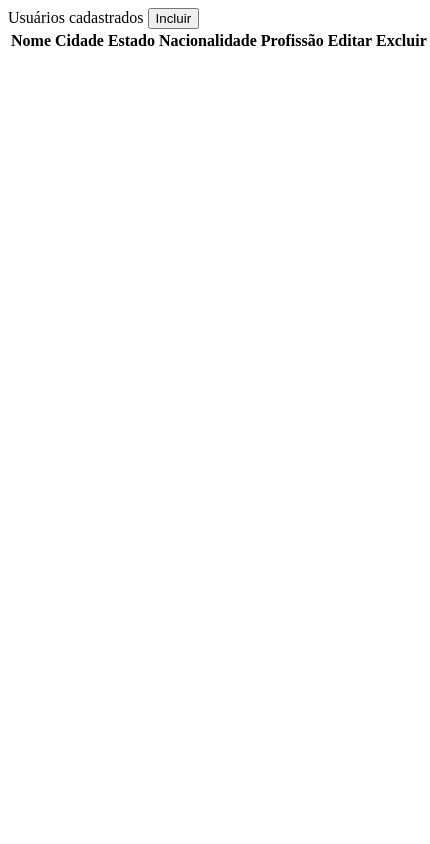
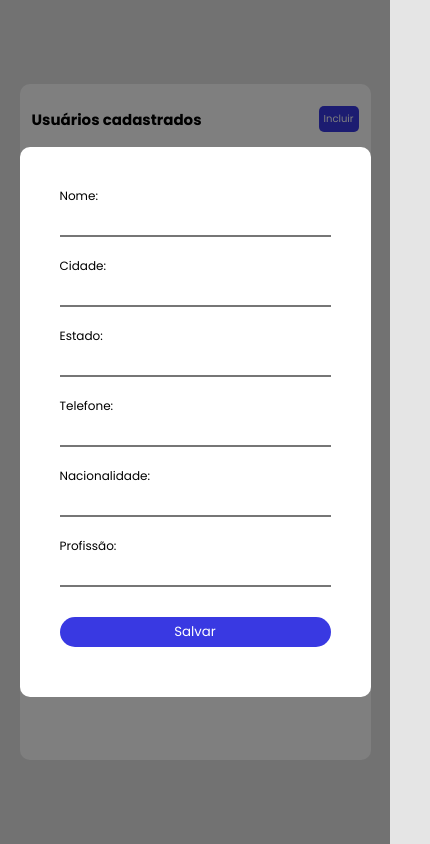
Before and after one commit to gwcamargo/projeto-crud, a plain HTML site: page index.html in a window 390 px wide. Both pictures are taken after a click on the button "Incluir". Shown: the whole page, 430 px wide, since content can reach past the window. Drawn offline with Linux system fonts and the light colour scheme.

Commit message:
crud JavaScript

```diff
--- a/index.html
+++ b/index.html
@@ -11,7 +11,7 @@
     <div class="container">
         <div class="header">
             <span>Usuários cadastrados</span>
-            <button onclick="open_modal()" id="new">Incluir</button>
+            <button onclick="openModal()" id="new">Incluir</button>
         </div>
         <div class="table">
             <table>
@@ -20,6 +20,7 @@
                         <th>Nome</th>
                         <th>Cidade</th>
                         <th>Estado</th>
+                        <th>Telefone</th>
                         <th>Nacionalidade</th>
                         <th>Profissão</th>
                         <th class="ação">Editar</th>
@@ -29,9 +30,31 @@
                 <tbody>
                 </tbody>
             </table>
+        </div>
+        <div class="modal-container">
+            <div class="modal">
+                <form>
+                    <label for="inome">Nome: </label>
+                    <input type="text" name="nome" id="inome">
 
+                    <label for="icidade">Cidade: </label>
+                    <input type="text" name="cidade" id="icidade">
+
+                    <label for="iestado">Estado: </label>
+                    <input type="text" name="estado" id="iestado">
+
+                    <label for="itelfone">Telefone: </label>
+                    <input type="number" name="telefone" id="itelefone">
+
+                    <label for="inacionalidade">Nacionalidade: </label>
+                    <input type="text" name="nacionalidade" id="inacionalidade">
+
+                    <label for="iprofissao">Profissão: </label>
+                    <input type="text" name="profissao" id="iprofissao">
+                    <button id="btn-salvar">Salvar</button>
+                </form>
+            </div>
         </div>
-
     </div>
 
     <script src="index.js"></script>
--- a/index.js
+++ b/index.js
@@ -0,0 +1,110 @@
+const modal = document.querySelector('.modal-container')
+const tbody = document.querySelector('tbody')
+const btnSalvar = document.querySelector('#btn-salvar')
+
+const sNome = document.querySelector('#inome')
+const sCidade = document.querySelector('#icidade')
+
+const sEstado = document.querySelector('#iestado')
+const sTelefone = document.querySelector('#itelefone')
+const sNacionalidade = document.querySelector('#inacionalidade')
+
+const sProfissao = document.querySelector('#iprofissao')
+
+let itens
+let id
+
+const getItensBD = () => JSON.parse(localStorage.getItem('dbfunc')) ?? []
+const setItensBD = () => localStorage.setItem('dbfunc', JSON.stringify(itens))
+
+function loadItens() {
+    itens = getItensBD()
+    tbody.innerHTML = ''
+    itens.forEach((item, index) => {
+        insertItem(item, index)
+    })
+}
+
+loadItens()
+
+function insertItem(item, index) {
+    let tr = document.createElement('tr')
+
+    tr.innerHTML = `
+        <td>${item.nome}</td>
+        <td>${item.cidade}</td>
+        <td>${item.estado}</td>
+        <td>${item.telefone}</td>
+        <td>${item.nacionalidade}</td>
+        <td>${item.profissao}</td>
+        <td class="acao">
+            <button onclick="editItem(${index})"><i class="bx bx-edit"></i></button>
+        </td>
+        <td class="acao">
+            <button onclick="deleteItem(${index})"><i class="bx bx-trash"></i></button>
+        </td>
+    `
+    tbody.appendChild(tr)
+}
+
+function editItem(index) {
+    openModal(true, index)
+}
+
+function deleteItem(index) {
+    itens.splice(index, 1)
+    setItensBD()
+    loadItens()
+}
+
+function openModal(edit = false, index = 0) {
+    modal.classList.add('active')
+
+    modal.onclick = e => {
+        if (e.target.className.indexOf('modal-container') !== -1) {
+            modal.classList.remove('active')
+        }
+    }
+
+    if (edit) {
+        sNome.value = itens[index].nome
+        sCidade.value = itens[index].cidade
+        sEstado.value = itens[index].estado
+        sTelefone.value = itens[index].telefone
+        sNacionalidade.value = itens[index].nacionalidade
+        sProfissao.value = itens[index].profissao
+        id = index
+    } else {
+        sNome.value = ''
+        sCidade.value = ''
+        sEstado.value = ''
+        sTelefone.value = ''
+        sNacionalidade.value = ''
+        sProfissao.value = ''
+    }
+}
+
+btnSalvar.onclick = e => {
+    if (sNome.value == '' || sCidade.value == '' || sEstado.value == '' || sTelefone.value == '' || sNacionalidade.value == '' || sProfissao.value == '') {
+        return
+    }
+
+    e.preventDefault();
+
+    if (id !== undefined) {
+        itens[id].nome = sNome.value
+        itens[id].cidade = sCidade.value
+        itens[id].estado = sEstado.value
+        itens[id].telefone = sTelefone.value
+        itens[id].nacionalidade = sNacionalidade.value
+        itens[id].profissao = sProfissao.value
+    } else {
+        itens.push({'nome': sNome.value, 'cidade': sCidade.value, 'estado': sEstado.value, 'telefone': sTelefone.value, 'nacionalidade': sNacionalidade.value, 'profissao': sProfissao.value })
+    }
+
+    setItensBD()
+
+    modal.classList.remove('active')
+    loadItens()
+    id = undefined
+}
--- a/style.css
+++ b/style.css
@@ -0,0 +1,239 @@
+@import url('https://fonts.googleapis.com/css2?family=Poppins:wght@200;300;400;500;700&family=Roboto:wght@100;300;400;500;700;900&family=Source+Sans+Pro:wght@200;300;400;600;700;900&display=swap');
+
+* {
+  margin: 0;
+  padding: 0;
+  box-sizing: border-box;
+  font-family: 'Poppins', sans-serif;
+}
+
+body {
+  width: 100vw;
+  height: 100vh;
+  display: flex;
+
+  align-items: center;
+  justify-content: center;
+  background-color: rgba(0,0,0,0.1);
+}
+
+button {
+  cursor: pointer;
+}
+
+.container {
+  width: 90%;
+  height: 80%;
+  border-radius: 10px;
+  background: white;
+}
+
+.header {
+  min-height: 70px;
+  display: flex;
+  align-items: center;
+
+  justify-content: space-between;
+  margin: auto 12px;
+}
+
+.header span {
+  font-weight: 900;
+  font-size: 20px;
+  word-break: break-all;
+}
+
+#new {
+  font-size: 16px;
+  padding: 8px;
+  border-radius: 5px;
+
+  border: none;
+  color: white;
+  background-color: rgb(57, 57, 226);
+}
+
+.divTable {
+  padding: 10px;
+  width: auto;
+  height:inherit;
+  overflow:auto;
+}
+
+.divTable::-webkit-scrollbar {
+  width: 12px;
+  background-color: whitesmoke;
+}
+
+.divTable::-webkit-scrollbar-thumb {
+  border-radius: 10px;
+  background-color: darkgray;
+}
+
+table {
+  width: 100%;
+  border-spacing: 10px;
+  word-break: break-all;
+  border-collapse: collapse;
+}
+
+thead {
+  background-color: whitesmoke;
+}
+
+tr {
+  border-bottom: 1px solid rgb(238, 235, 235)!important;
+}
+
+tbody tr td {
+  vertical-align: text-top;
+  padding: 6px;
+  max-width: 50px;
+}
+
+thead tr th {
+  padding: 5px;
+  text-align: start;
+  margin-bottom: 50px;
+}
+
+tbody tr {
+  margin-bottom: 50px;
+}
+
+thead tr th.acao {
+  width: 100px!important;
+  text-align: center;
+}
+
+tbody tr td.acao {
+  text-align: center;
+}
+
+@media (max-width: 700px) {
+  body {
+    font-size: 10px;
+  }
+
+  .header span {
+    font-size: 15px;
+  }
+
+  #new {
+    padding: 5px;
+    font-size: 10px;
+  }
+
+  thead tr th.acao {
+    width: auto!important;
+  }
+
+  td button i {
+    font-size: 20px!important;
+  }
+
+  td button i:first-child {
+    margin-right: 0;
+  }
+
+  .modal {
+    width: 90%!important;
+  }
+
+  .modal label {
+    font-size: 12px!important;
+  }
+}
+
+.modal-container {
+  width: 100vw;
+  height: 100vh;
+  position: fixed;
+
+  top: 0;
+  left: 0;
+  background-color: rgba(0, 0, 0, 0.5);
+
+  display: none;
+  z-index: 999;
+  align-items: center;
+
+  justify-content: center;
+}
+
+.modal {
+  display: flex;
+  flex-direction: column;
+  align-items: center;
+
+  padding: 40px;
+  background-color: white;
+  border-radius: 10px;
+
+  width: 50%;
+}
+
+.modal label {
+  font-size: 14px;
+  width: 100%;
+}
+
+.modal input {
+  width: 100%;
+  outline: none;
+  padding: 5px 10px;
+
+  width: 100%;
+  margin-bottom: 20px;
+  border-top: none;
+
+  border-left: none;
+  border-right: none;
+}
+
+.modal button {
+  width: 100%;
+  margin: 10px auto;
+  outline: none;
+
+  border-radius: 20px;
+  padding: 5px 10px;
+  width: 100%;
+
+  border: none;
+  background-color: rgb(57, 57, 226);
+  color: white;
+}
+
+.active {
+  display: flex;
+}
+
+.active .modal {
+  animation: modal .4s;
+}
+
+@keyframes modal {
+  from {
+    opacity: 0;
+    transform: translate3d(0, -60px, 0);
+  }
+  to {
+    opacity: 1;
+    transform: translate3d(0, 0, 0);
+  }
+}
+
+td button {
+  border: none;
+  outline: none;
+  background: transparent;
+}
+
+td button i {
+  font-size: 25px;
+}
+
+td button i:first-child {
+  margin-right: 10px;
+}
```
